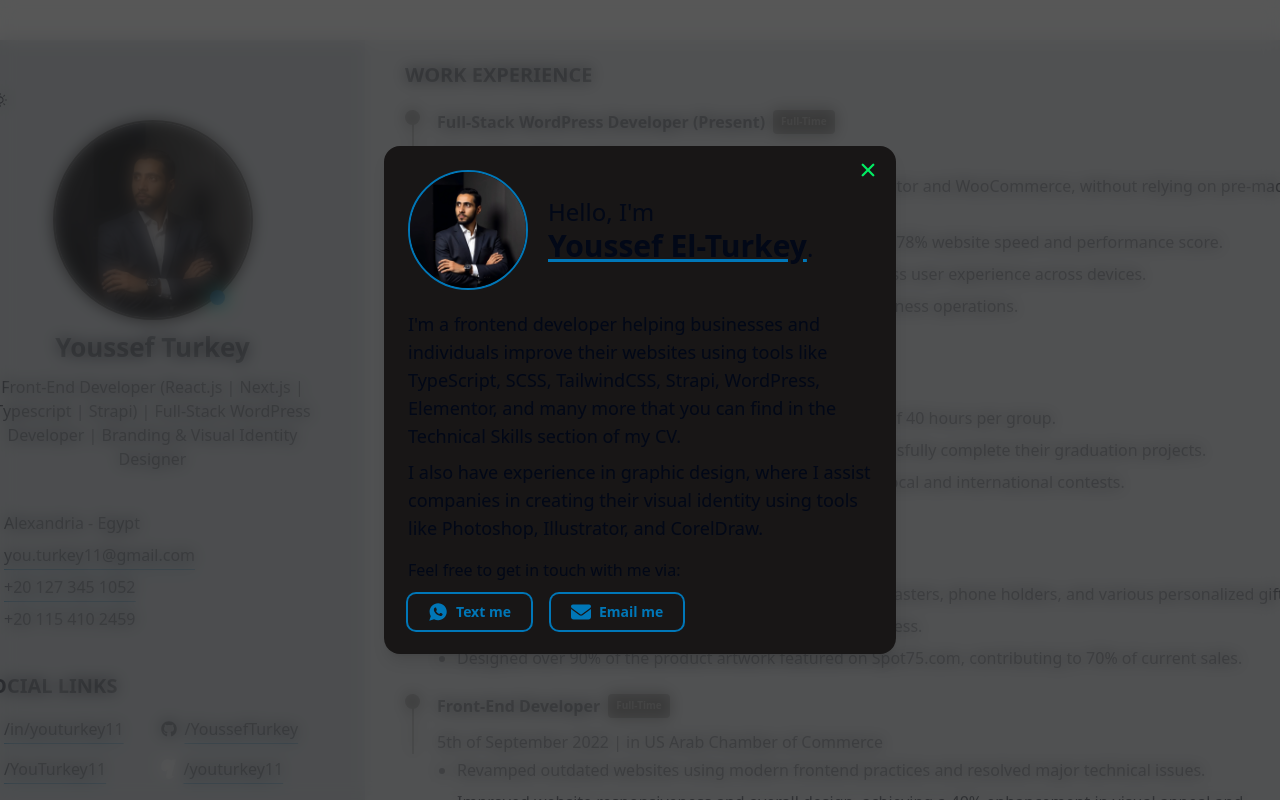
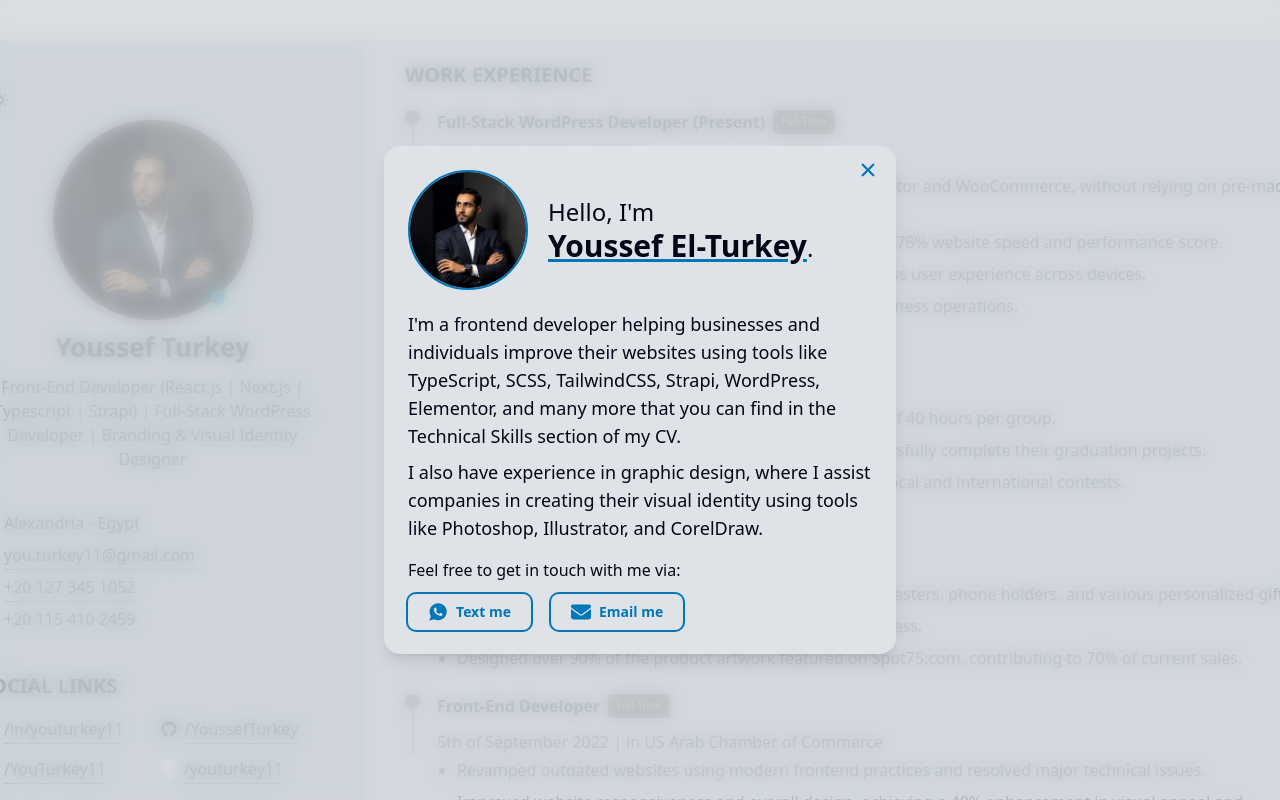
Before and after one commit to YoussefTurkey/youssefturkey-cv, a Next.js app: page / in a window 1280 px wide. Both pictures are taken after a click on the element 152 px from the left and 220 px from the top of the page. Shown: the top 800 px of the page. Built offline with nearby package versions, Linux system fonts and the light colour scheme.

Commit message:
adding theme to popup

```diff
--- a/src/app/components/leftSide/leftSide.module.scss
+++ b/src/app/components/leftSide/leftSide.module.scss
@@ -55,9 +55,9 @@
 
 .contactBtn{
   transition: all 0.3s ease;
-  &:hover{
-    background-color: #02ec63;
-  }
+  // &:hover{
+  //   background-color: #02ec63;
+  // }
   &:hover svg, &:hover a{
     color: #181616;
   }
--- a/src/app/components/leftSide/page.tsx
+++ b/src/app/components/leftSide/page.tsx
@@ -95,7 +95,7 @@ const LeftSide = () => {
             <h4>Feel free to get in touch with me via:</h4>
             <div className="flex justify-start items-center gap-5">
               <button
-                className={`${styles.contactBtn} flex items-center justify-center mt-3 rounded-lg cursor-pointer px-5 py-2 ring-2 ring-[hsl(var(--plus))] transition-all`}
+                className={`${styles.contactBtn} flex items-center justify-center mt-3 rounded-lg cursor-pointer px-5 py-2 ring-2 ring-[hsl(var(--plus))] hover:bg-[hsl(var(--plus))] transition-all`}
               >
                 <contact.whatsapp.icon className="text-[hsl(var(--plus))] text-md md:text-xl" />
                 <Link
@@ -107,7 +107,7 @@ const LeftSide = () => {
                 </Link>
               </button>
               <button
-                className={`${styles.contactBtn} flex items-center justify-center mt-3 ring-2 ring-[hsl(var(--plus))] rounded-lg cursor-pointer px-5 py-2`}
+                className={`${styles.contactBtn} flex items-center justify-center mt-3 ring-2 ring-[hsl(var(--plus))] rounded-lg cursor-pointer px-5 py-2 hover:bg-[hsl(var(--plus))]`}
               >
                 <contact.email.icon className="text-[hsl(var(--plus))] text-md md:text-xl" />
                 <Link
--- a/src/app/components/popup/Popup.tsx
+++ b/src/app/components/popup/Popup.tsx
@@ -16,16 +16,16 @@ export default function Popup({ isOpen, onClose, children }: Props) {
   return (
     <section className="fixed inset-0 z-[9999] pointer-events-auto">
       <div
-        className="absolute inset-0 bg-[#212121] opacity-75 backdrop-blur-sm"
+        className="absolute inset-0 bg-[hsl(var(--primary))] opacity-75 backdrop-blur-sm"
         onClick={onClose}
       />
       <motion.div
         initial={{ opacity: 0, y: -20 }}
         animate={{ opacity: 1, y: 0 }}
-        className="bg-[#181616] absolute top-1/2 left-1/2 w-[35%] w-[80%] lg:max-w-lg -translate-x-1/2 -translate-y-1/2 rounded-2xl p-6 shadow-lg"
+        className="bg-[hsl(var(--secondary))] absolute top-1/2 left-1/2 w-[35%] w-[80%] lg:max-w-lg -translate-x-1/2 -translate-y-1/2 rounded-2xl p-6 shadow-lg"
       >
         <button onClick={onClose} className="absolute top-3 right-4 text-gray-500 hover:text-black text-2xl">
-          <IoClose className="text-[#02ec63] cursor-pointer" />
+          <IoClose className="text-[hsl(var(--plus))] cursor-pointer" />
         </button>
         {children}
       </motion.div>
```
